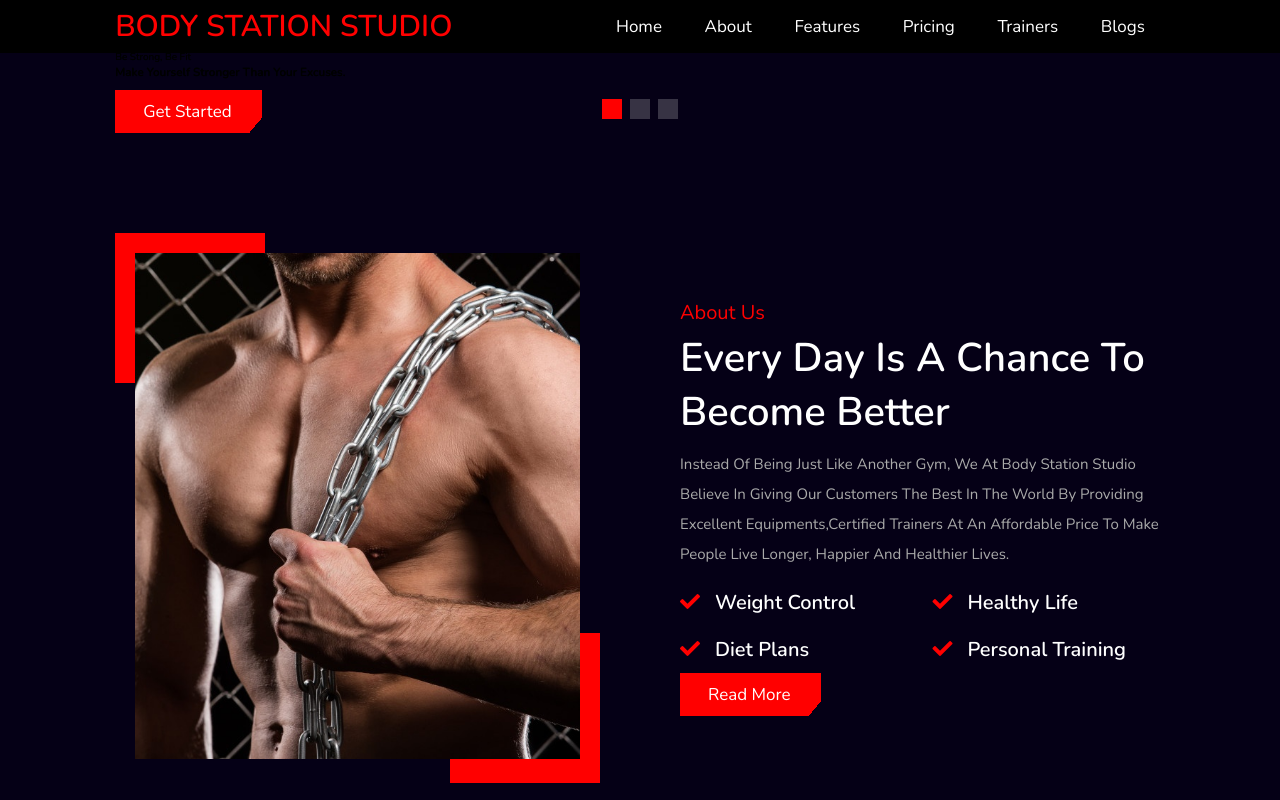
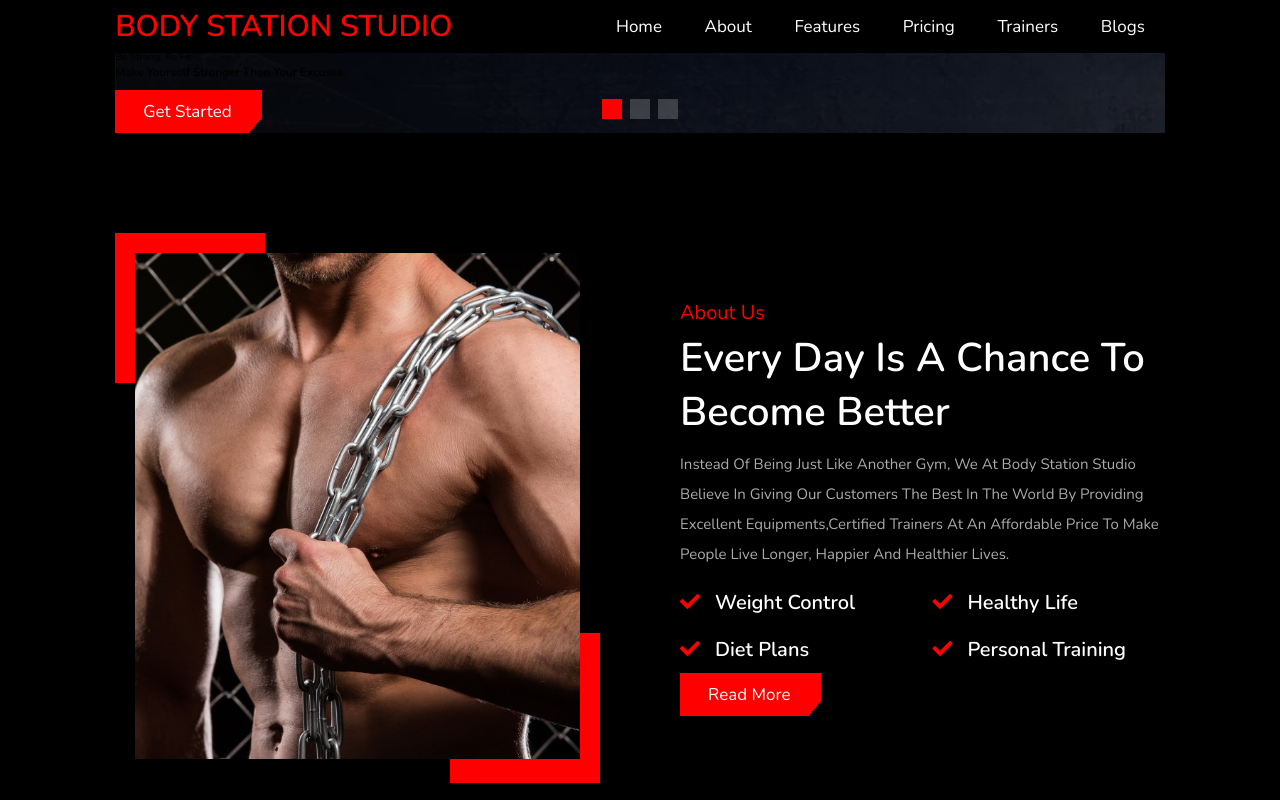
Before and after one commit to AshSetty/frtproject_demo, a plain HTML site: page index.html in a window 1280 px wide. Shown: the top 800 px of the page. Drawn offline with nearby package versions, Linux system fonts and the light colour scheme; files that its build step writes are made by us from their sources; files whose address does not match are found by name.

Commit message:
Update index.html

```diff
--- a/index.html
+++ b/index.html
@@ -12,7 +12,7 @@
     <link rel="stylesheet" href="https://unpkg.com/swiper@7/swiper-bundle.min.css" />
 
     <!-- custom css file link  -->
-    <link rel="stylesheet" href="css/style.css">
+    <link rel="stylesheet" href="style.css">
 
 </head>
 <body>
@@ -44,7 +44,7 @@
 
         <div class="swiper-wrapper">
 
-            <div class="swiper-slide slide" style="background: url(images/home-bg-1.jpg) no-repeat;">
+            <div class="swiper-slide slide" style="background: url(home-bg-1.jpg) no-repeat;">
                 <div class="content">
                     <span>be strong, be fit</span>
                     <h3>Make yourself stronger than your excuses.</h3>
@@ -52,7 +52,7 @@
                 </div>
             </div>
 
-            <div class="swiper-slide slide" style="background: url(images/home-bg-2.jpg) no-repeat;">
+            <div class="swiper-slide slide" style="background: url(home-bg-2.jpg) no-repeat;">
                 <div class="content">
                     <span>be strong, be fit</span>
                     <h3>Make yourself stronger than your excuses.</h3>
@@ -60,7 +60,7 @@
                 </div>
             </div>
 
-            <div class="swiper-slide slide" style="background: url(images/home-bg-3.jpg) no-repeat;">
+            <div class="swiper-slide slide" style="background: url(home-bg-3.jpg) no-repeat;">
                 <div class="content">
                     <span>be strong, be fit</span>
                     <h3>Make yourself stronger than your excuses.</h3>
```
